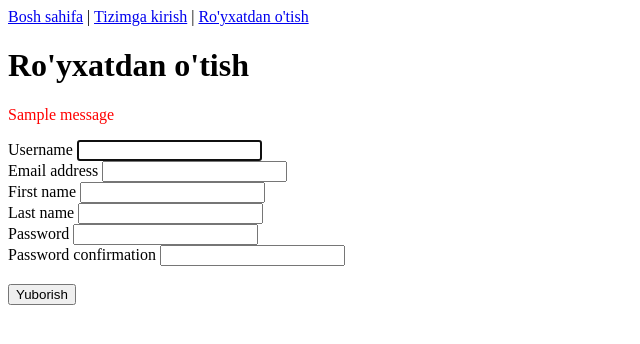
After one commit to baxtiyor-gis/django-user-management, a Django app: page /user/register/ in a window 1280 px wide. The commit adds this page. Shown: the top 344 px of the page, without its empty margins (0-640 px from the left). Run offline with Django 5.2, Linux system fonts and the light colour scheme; tables that the repository leaves empty hold one stand-in row (values such as "Sample post"); one stand-in notice (Sample message) is shown.

Commit message:
Add user registration functionality with custom form and template

```diff
--- /dev/null
+++ b/apps/users/forms.py
@@ -0,0 +1,11 @@
+from django import forms
+from django.contrib.auth.forms import UserCreationForm
+from django.contrib.auth import get_user_model
+
+User = get_user_model()
+
+class CustomRegisterForms(UserCreationForm):
+
+    class Meta:
+        model = User
+        fields = ['username', 'email', 'first_name', 'last_name', 'password1', 'password2']
--- a/apps/users/urls.py
+++ b/apps/users/urls.py
@@ -1,6 +1,9 @@
 from django.urls import path
 from . import views
+
+
 urlpatterns = [
     path('login/', views.login_page, name='login_page'),
     path('logout/', views.logout_page, name='logout_page'),
+    path('register/', views.register_page, name='register_page'),
 ]
--- a/apps/users/views.py
+++ b/apps/users/views.py
@@ -2,6 +2,9 @@ from django.shortcuts import render, redirect
 from django.contrib.auth import authenticate, login, logout
 from django.contrib import messages
 from django.contrib.auth.decorators import login_required
+
+from .forms import CustomRegisterForms
+
 
 def login_page(request):
     if request.user.is_authenticated:
@@ -21,6 +24,21 @@ def login_page(request):
             return redirect('login_page')
     return render(request, template_name='users/login.html')
 
+def register_page(request):
+    if request.method == 'POST':
+        form = CustomRegisterForms(request.POST)
+        if form.is_valid():
+            user = form.save()
+            login(request, user)  # avtomatik login
+            messages.success(request, "Muvaffaqiyatli ro‘yxatdan o‘tdingiz!")
+            return redirect('profile')
+        else:
+            messages.error(request, "Ma'lumotlarda xatolik bor. Tekshirib qayta urinib ko‘ring.")
+
+    else:
+        form = CustomRegisterForms()
+    return render(request, 'users/register.html', {'form': form})
+
 @login_required
 def logout_page(request):
     logout(request)
--- a/templates/layouts/base.html
+++ b/templates/layouts/base.html
@@ -16,6 +16,8 @@
          {% else %}
          |
          <a href="{% url 'login_page' %}">Tizimga kirish</a>
+          |
+         <a href="{% url 'register_page' %}">Ro'yxatdan o'tish</a>
     {% endif %}
     {% block content %} {% endblock %}
 </body>
--- /dev/null
+++ b/templates/users/register.html
@@ -0,0 +1,31 @@
+{% extends "layouts/base.html" %}
+
+
+{% block content %}
+<h1>Ro'yxatdan o'tish</h1>
+
+{% if messages %}
+    {% for msg in messages %}
+        <p style="color:red">{{  msg }}</p>
+    {% endfor %}
+
+{% endif %}
+
+<form method="post">
+    {% csrf_token %}
+    {% for field in form %}
+    <div class="mb-3">
+        <label>{{ field.label }}</label>
+        {{ field }}
+        {# 🔽 bu qatorni olib tashla, shunda help text chiqmaydi #}
+        {# <small class="text-muted">{{ field.help_text }}</small> #}
+        {% if field.errors %}
+            <div class="text-danger small">{{ field.errors|striptags }}</div>
+        {% endif %}
+    </div>
+{% endfor %}
+    <br>
+    <button type="submit">Yuborish</button>
+</form>
+
+{% endblock %}
```
Also changed, not shown: db.sqlite3.
